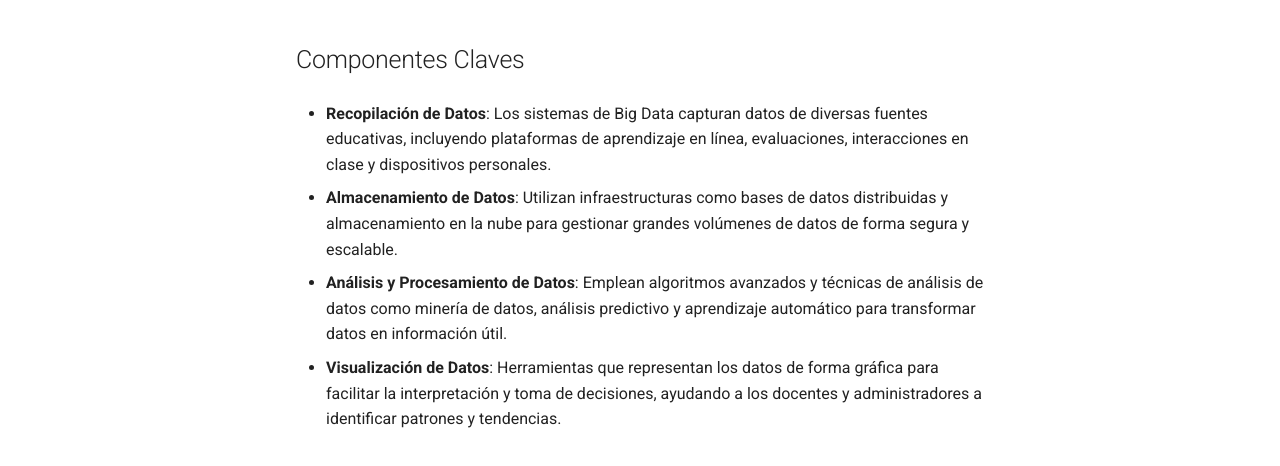
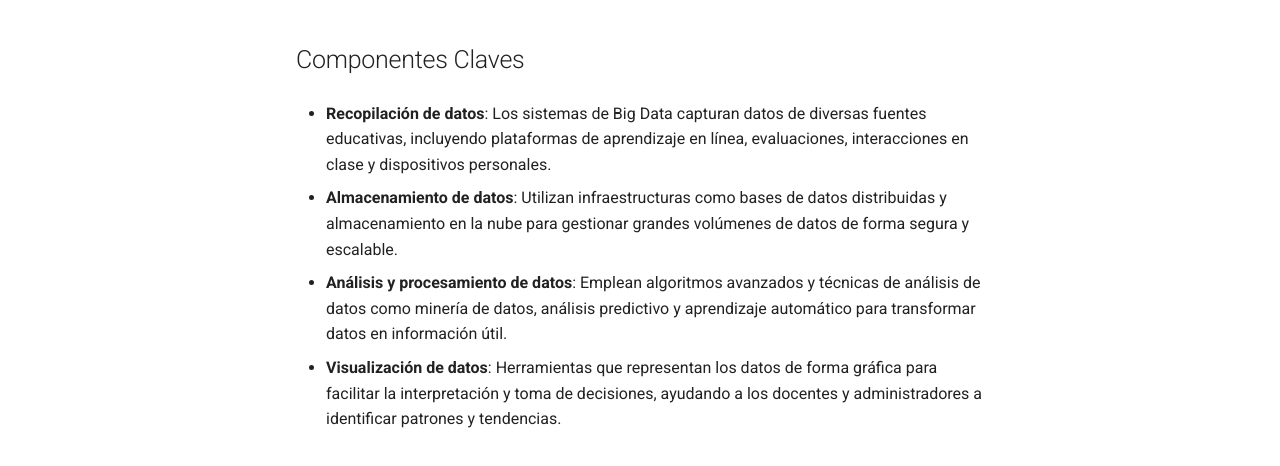
Before and after one commit to jorsodom/bigdata-sb, an MkDocs documentation site: the page built from docs/index.md, in a window 1280 px wide and 1276 px high. Shown: the part 306-772 px from the top of the window. Built offline with MkDocs 1.6.1 and Material for MkDocs 9.7.7, drawn with Linux system fonts in a browser that asks for light colours.

Commit message:
uprgade INTRO

```diff
--- a/docs/index.md
+++ b/docs/index.md
@@ -4,13 +4,13 @@ Los sistemas de Big Data se refieren al conjunto de herramientas, tecnologías y
 
 ## Componentes Claves
 
-- **Recopilación de Datos**: Los sistemas de Big Data capturan datos de diversas fuentes educativas, incluyendo plataformas de aprendizaje en línea, evaluaciones, interacciones en clase y dispositivos personales.
+- **Recopilación de datos**: Los sistemas de Big Data capturan datos de diversas fuentes educativas, incluyendo plataformas de aprendizaje en línea, evaluaciones, interacciones en clase y dispositivos personales.
 
-- **Almacenamiento de Datos**: Utilizan infraestructuras como bases de datos distribuidas y almacenamiento en la nube para gestionar grandes volúmenes de datos de forma segura y escalable.
+- **Almacenamiento de datos**: Utilizan infraestructuras como bases de datos distribuidas y almacenamiento en la nube para gestionar grandes volúmenes de datos de forma segura y escalable.
 
-- **Análisis y Procesamiento de Datos**: Emplean algoritmos avanzados y técnicas de análisis de datos como minería de datos, análisis predictivo y aprendizaje automático para transformar datos en información útil.
+- **Análisis y procesamiento de datos**: Emplean algoritmos avanzados y técnicas de análisis de datos como minería de datos, análisis predictivo y aprendizaje automático para transformar datos en información útil.
 
-- **Visualización de Datos**: Herramientas que representan los datos de forma gráfica para facilitar la interpretación y toma de decisiones, ayudando a los docentes y administradores a identificar patrones y tendencias.
+- **Visualización de datos**: Herramientas que representan los datos de forma gráfica para facilitar la interpretación y toma de decisiones, ayudando a los docentes y administradores a identificar patrones y tendencias.
 
 ## Profesores
 
```
